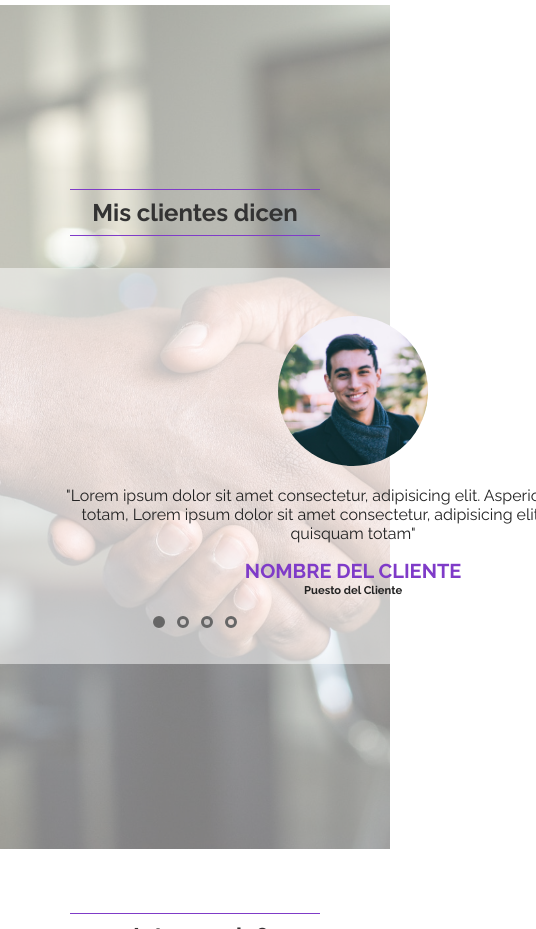
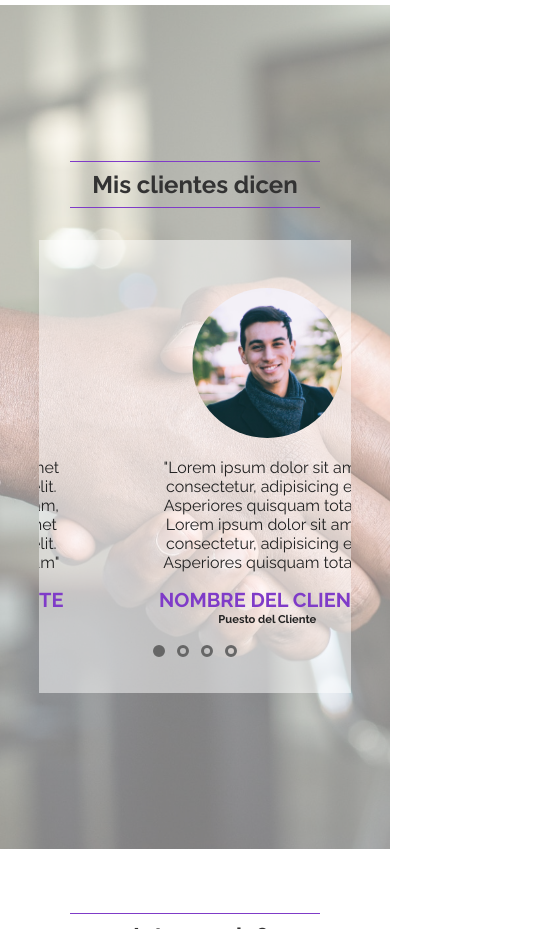
Before and after one commit to Pazispeace/Portfolio, a plain HTML site: page index.html in a window 390 px wide. Shown: the part 4000-4929 px from the top of the page, 536 px wide, since content can reach past the window. Drawn offline with Linux system fonts and the light colour scheme.

Commit message:
fixes to carousel in mobile

```diff
--- a/style.css
+++ b/style.css
@@ -113,7 +113,7 @@ p {
 .carousel {
   margin: 2rem auto;
   padding: 2rem 0;
-  max-width: 800px;
+  max-width: 80%;
   text-align: center;
   overflow-x: hidden;
   background-color: var(--carousel-bg-color);
@@ -662,6 +662,12 @@ p {
   height: 1.5rem;
 }
 
+.testimonials aside>.hero-image-content,
+.testimonials aside>.hero-image-content>.containerg {
+  max-width: 100%;
+  min-width: 340px;
+}
+
 @media screen and (min-width: 768px) {
   .contact-cards {
     display: grid;
```
